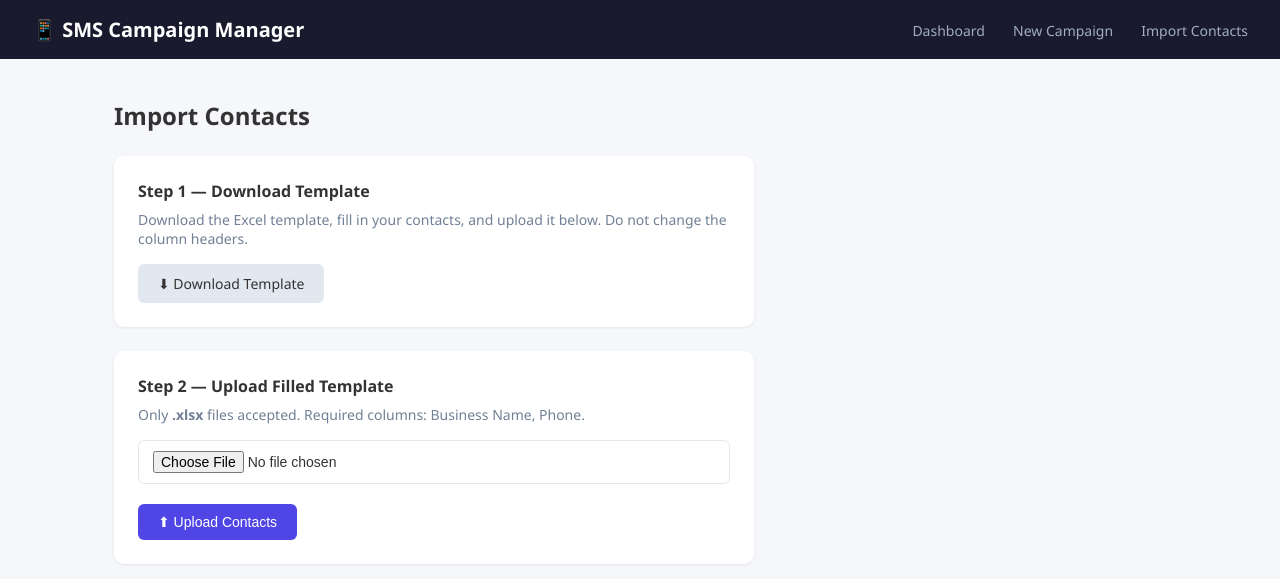
After one commit to Sujana-deve/sms-campaign-engine, a Django app: page /contacts/import/ in a window 1280 px wide. The commit adds this page. Shown: the top 579 px of the page. Run offline with Django 5.2, Linux system fonts and the light colour scheme.

Commit message:
added the excel data update feture so system cna use the data uploaded in excel format

```diff
--- a/web/campaigns/urls.py
+++ b/web/campaigns/urls.py
@@ -2,8 +2,9 @@ from django.urls import path
 from . import views
 
 urlpatterns = [
-    path('',views.dashboard,name = 'dashboard'),
-    path('campaigns/new/',views.new_campaign,name = 'new_campaign'),
-    path('campaigns/<uuid:campaign_id>/',views.campaign_detail,name = 'campaign_detail'),
-
+    path('', views.dashboard, name='dashboard'),
+    path('campaigns/new/', views.new_campaign, name='new_campaign'),
+    path('campaigns/<uuid:campaign_id>/', views.campaign_detail, name='campaign_detail'),
+    path('contacts/import/', views.import_contacts, name='import_contacts'),
+    path('contacts/template/', views.download_template, name='download_template'),
 ]
--- a/web/campaigns/views.py
+++ b/web/campaigns/views.py
@@ -1,13 +1,27 @@
 from django.shortcuts import render, get_object_or_404, redirect
 from django.contrib import messages as django_messages
+from django.http import HttpResponse
 from .models import Campaign, CampaignLog, Contact
 import sys
 import os
 import threading
+import openpyxl
+from openpyxl import Workbook
 
 sys.path.insert(0, os.path.join(os.path.dirname(__file__), '..', '..'))
 
 from runner.campaign_runner import run_campaign
+
+COLUMN_MAP = {
+    'Business Name': 'business_name',
+    'Owner Name': 'owner_name',
+    'Phone': 'phone',
+    'City': 'city',
+    'Category': 'category',
+    'Email': 'email',
+}
+
+REQUIRED_COLUMNS = {'Business Name', 'Phone'}
 
 
 def dashboard(request):
@@ -86,3 +100,147 @@ def campaign_detail(request, campaign_id):
         'campaign': campaign,
         'log': log,
     })
+
+
+def download_template(request):
+    wb = Workbook()
+    ws = wb.active
+    ws.title = "Contacts"
+
+    headers = ['Business Name', 'Owner Name', 'Phone', 'City', 'Category', 'Email']
+
+    # Style header row
+    from openpyxl.styles import Font, PatternFill
+    header_font = Font(bold=True, color="FFFFFF")
+    header_fill = PatternFill(start_color="4F46E5", end_color="4F46E5", fill_type="solid")
+
+    for col_num, header in enumerate(headers, 1):
+        cell = ws.cell(row=1, column=col_num, value=header)
+        cell.font = header_font
+        cell.fill = header_fill
+        ws.column_dimensions[cell.column_letter].width = 20
+
+    # Example row so marketing team understands the format
+    ws.append([
+        'Sharma Traders',
+        'Ram Sharma',
+        '+9779812345678',
+        'Pokhara',
+        'retail',
+        'ram@example.com'
+    ])
+
+    response = HttpResponse(
+        content_type='application/vnd.openxmlformats-officedocument.spreadsheetml.sheet'
+    )
+    response['Content-Disposition'] = 'attachment; filename="contacts_template.xlsx"'
+    wb.save(response)
+    return response
+
+
+def import_contacts(request):
+    if request.method == 'POST':
+        file = request.FILES.get('file')
+
+        if not file:
+            django_messages.error(request, 'No file selected.')
+            return render(request, 'campaigns/import_contacts.html')
+
+        if not file.name.endswith('.xlsx'):
+            django_messages.error(request, 'Invalid file type. Please upload a .xlsx file.')
+            return render(request, 'campaigns/import_contacts.html')
+
+        try:
+            wb = openpyxl.load_workbook(file)
+            ws = wb.active
+
+            # Read headers from first row
+            headers = [cell.value for cell in ws[1]]
+
+            # Check required columns exist
+            missing = REQUIRED_COLUMNS - set(headers)
+            if missing:
+                django_messages.error(
+                    request,
+                    f'Missing required columns: {", ".join(missing)}. '
+                    f'Please download the template and use it.'
+                )
+                return render(request, 'campaigns/import_contacts.html')
+
+            # Check for unrecognized columns
+            unrecognized = [h for h in headers if h and h not in COLUMN_MAP]
+            if unrecognized:
+                django_messages.error(
+                    request,
+                    f'Unrecognized columns: {", ".join(unrecognized)}. '
+                    f'Please download the template and use it.'
+                )
+                return render(request, 'campaigns/import_contacts.html')
+
+            imported = 0
+            skipped = 0
+            errors = []
+
+            for row_num, row in enumerate(ws.iter_rows(min_row=2, values_only=True), start=2):
+                # Skip completely empty rows
+                if not any(row):
+                    continue
+
+                row_data = dict(zip(headers, row))
+
+                # Map to DB field names
+                contact_data = {}
+                for excel_col, db_field in COLUMN_MAP.items():
+                    value = row_data.get(excel_col)
+                    if value is not None:
+                        contact_data[db_field] = str(value).strip()
+
+                # Validate required fields
+                if not contact_data.get('business_name'):
+                    errors.append(f'Row {row_num}: Missing Business Name — skipped.')
+                    skipped += 1
+                    continue
+
+                if not contact_data.get('phone'):
+                    errors.append(f'Row {row_num}: Missing Phone — skipped.')
+                    skipped += 1
+                    continue
+
+                # Normalize city casing
+                if contact_data.get('city'):
+                    contact_data['city'] = contact_data['city'].title()
+
+                # Insert or skip duplicate phone
+                if Contact.objects.filter(phone=contact_data['phone']).exists():
+                    errors.append(f'Row {row_num}: {contact_data["phone"]} already exists — skipped.')
+                    skipped += 1
+                    continue
+
+                Contact.objects.create(**contact_data)
+                imported += 1
+
+            # Build result message
+            if imported > 0:
+                django_messages.success(
+                    request,
+                    f'Import complete. {imported} contacts added, {skipped} skipped.'
+                )
+            else:
+                django_messages.error(
+                    request,
+                    f'No contacts imported. {skipped} rows skipped.'
+                )
+
+            if errors:
+                for error in errors[:5]:  # Show max 5 errors to avoid flooding UI
+                    django_messages.warning(request, error)
+                if len(errors) > 5:
+                    django_messages.warning(request, f'...and {len(errors) - 5} more issues.')
+
+            return redirect('import_contacts')
+
+        except Exception as e:
+            django_messages.error(request, f'Failed to read file: {str(e)}')
+            return render(request, 'campaigns/import_contacts.html')
+
+    return render(request, 'campaigns/import_contacts.html')
--- a/web/templates/campaigns/base.html
+++ b/web/templates/campaigns/base.html
@@ -19,8 +19,9 @@
         .btn-secondary:hover { background: #cbd5e0; }
         .card { background: #fff; border-radius: 10px; padding: 24px; box-shadow: 0 1px 3px rgba(0,0,0,0.08); margin-bottom: 20px; }
         .messages { margin-bottom: 20px; }
-        .message-success { background: #d1fae5; border: 1px solid #6ee7b7; color: #065f46; padding: 12px 16px; border-radius: 6px; }
-        .message-error { background: #fee2e2; border: 1px solid #fca5a5; color: #991b1b; padding: 12px 16px; border-radius: 6px; }
+        .message-success { background: #d1fae5; border: 1px solid #6ee7b7; color: #065f46; padding: 12px 16px; border-radius: 6px; margin-bottom: 8px; }
+        .message-error { background: #fee2e2; border: 1px solid #fca5a5; color: #991b1b; padding: 12px 16px; border-radius: 6px; margin-bottom: 8px; }
+        .message-warning { background: #fffbeb; border: 1px solid #f59e0b; color: #92400e; padding: 12px 16px; border-radius: 6px; margin-bottom: 8px; }
     </style>
 </head>
 <body>
@@ -29,6 +30,7 @@
         <div>
             <a href="/">Dashboard</a>
             <a href="/campaigns/new/">New Campaign</a>
+            <a href="/contacts/import/">Import Contacts</a>
         </div>
     </nav>
     <div class="container">
--- /dev/null
+++ b/web/templates/campaigns/import_contacts.html
@@ -0,0 +1,34 @@
+{% extends 'campaigns/base.html' %}
+
+{% block title %}Import Contacts — SMS Campaign Manager{% endblock %}
+
+{% block content %}
+<div style="max-width:640px;">
+    <h2 style="font-size:24px; font-weight:600; margin-bottom:24px;">Import Contacts</h2>
+
+
+    <div class="card" style="margin-bottom:24px;">
+        <h3 style="font-size:16px; font-weight:600; margin-bottom:8px;">Step 1 — Download Template</h3>
+        <p style="font-size:14px; color:#718096; margin-bottom:16px;">
+            Download the Excel template, fill in your contacts, and upload it below.
+            Do not change the column headers.
+        </p>
+        <a href="{% url 'download_template' %}" class="btn btn-secondary">⬇ Download Template</a>
+    </div>
+
+    <div class="card">
+        <h3 style="font-size:16px; font-weight:600; margin-bottom:8px;">Step 2 — Upload Filled Template</h3>
+        <p style="font-size:14px; color:#718096; margin-bottom:16px;">
+            Only <strong>.xlsx</strong> files accepted. Required columns: Business Name, Phone.
+        </p>
+        <form method="post" enctype="multipart/form-data">
+            {% csrf_token %}
+            <div style="margin-bottom:20px;">
+                <input type="file" name="file" accept=".xlsx" required
+                    style="width:100%; padding:10px 14px; border:1px solid #e2e8f0; border-radius:6px; font-size:14px;">
+            </div>
+            <button type="submit" class="btn btn-primary">⬆ Upload Contacts</button>
+        </form>
+    </div>
+</div>
+{% endblock %}
```
